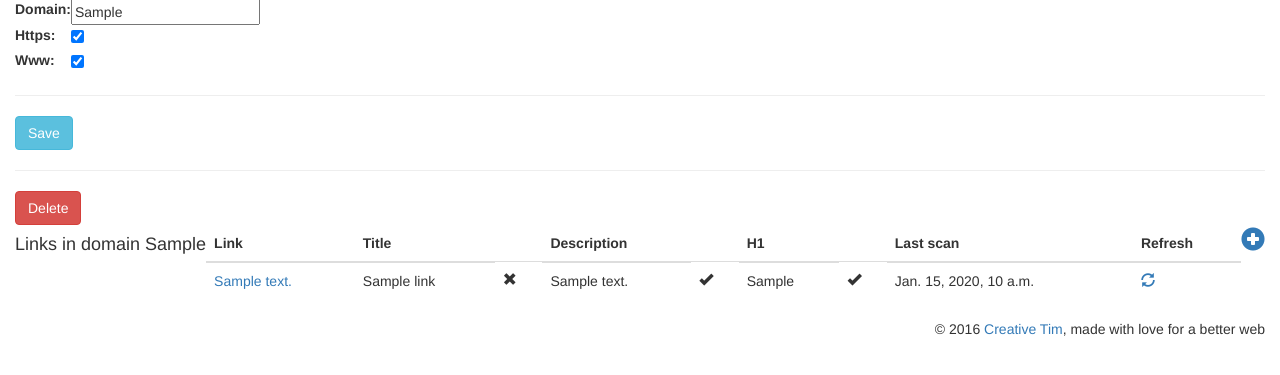
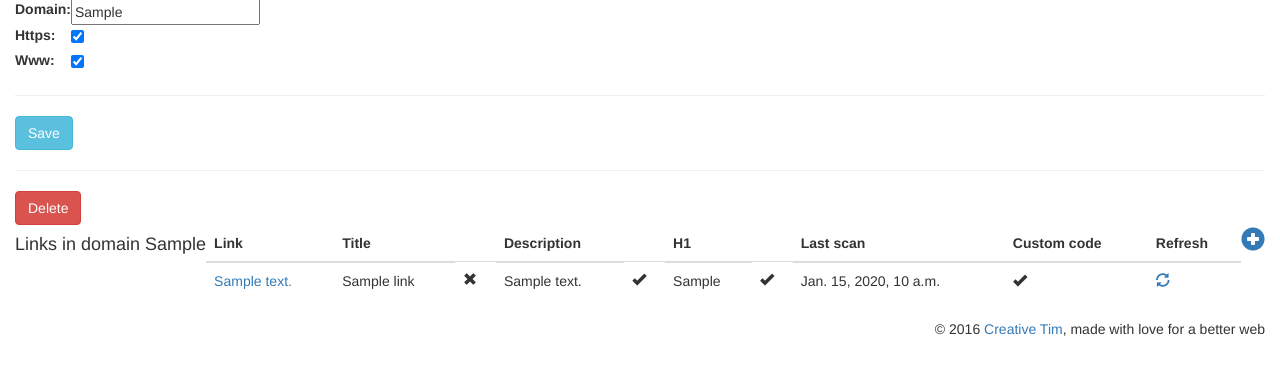
Before and after one commit to DrSn2/Simple-Site-Monitor, a Django app: page /show_domain/1/ in a window 1280 px wide. Shown: the part 234-609 px from the top of the page. Run offline with Django 3.2, Linux system fonts and the light colour scheme; a user stored in the database is signed in; tables that the repository leaves empty hold one stand-in row (values such as "Sample post"); some libraries are stand-ins or nearby versions.

Commit message:
Show custom code status in template

```diff
--- a/admin_panel/templates/admin_panel/show_domain.html
+++ b/admin_panel/templates/admin_panel/show_domain.html
@@ -55,6 +55,7 @@
                                             <th>H1</th>
                                             <td></td>
                                             <th>Last scan</th>
+                                            <th>Custom code</th>
                                             <th>Refresh</th>
                                         </thead>
                                         <tbody>
@@ -92,6 +93,13 @@
                                                         </td>
                                                         <td>{{ scan.timestamp }}</td>
                                                         <td>
+                                                            {% if scan.custom_code_is_correct %}
+                                                                <i class="glyphicon glyphicon-ok"></i>
+                                                            {% else %}
+                                                                <i class="glyphicon glyphicon-remove"></i>
+                                                            {% endif %}
+                                                        </td>
+                                                        <td>
                                                             <a href="{% url 'scanner_engine:scan_link' scan.link.id domain.id %}">
                                                                 <i class="glyphicon glyphicon-refresh"></i>
                                                             </a>
--- a/admin_panel/views.py
+++ b/admin_panel/views.py
@@ -167,6 +167,7 @@ class ShowDomain(View):
             scan.title_is_correct = scan.title_is_correct()
             scan.description_is_correct = scan.description_is_correct()
             scan.h1_is_correct = scan.h1_is_correct()
+            scan.custom_code_is_correct = scan.contains_custom_code
             scans.append(scan)
 
         form = AddDomainForm(instance=parent_domain)
```
